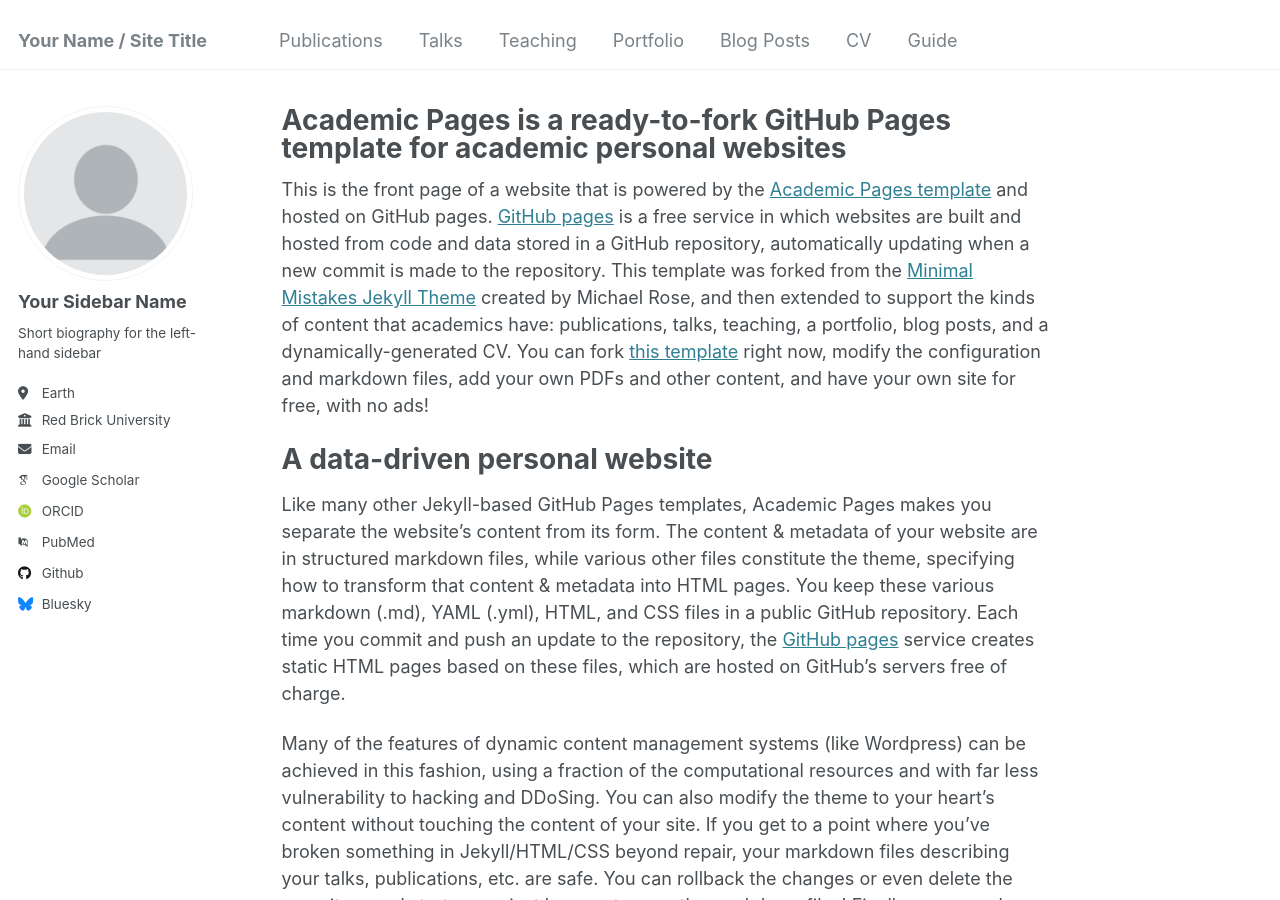
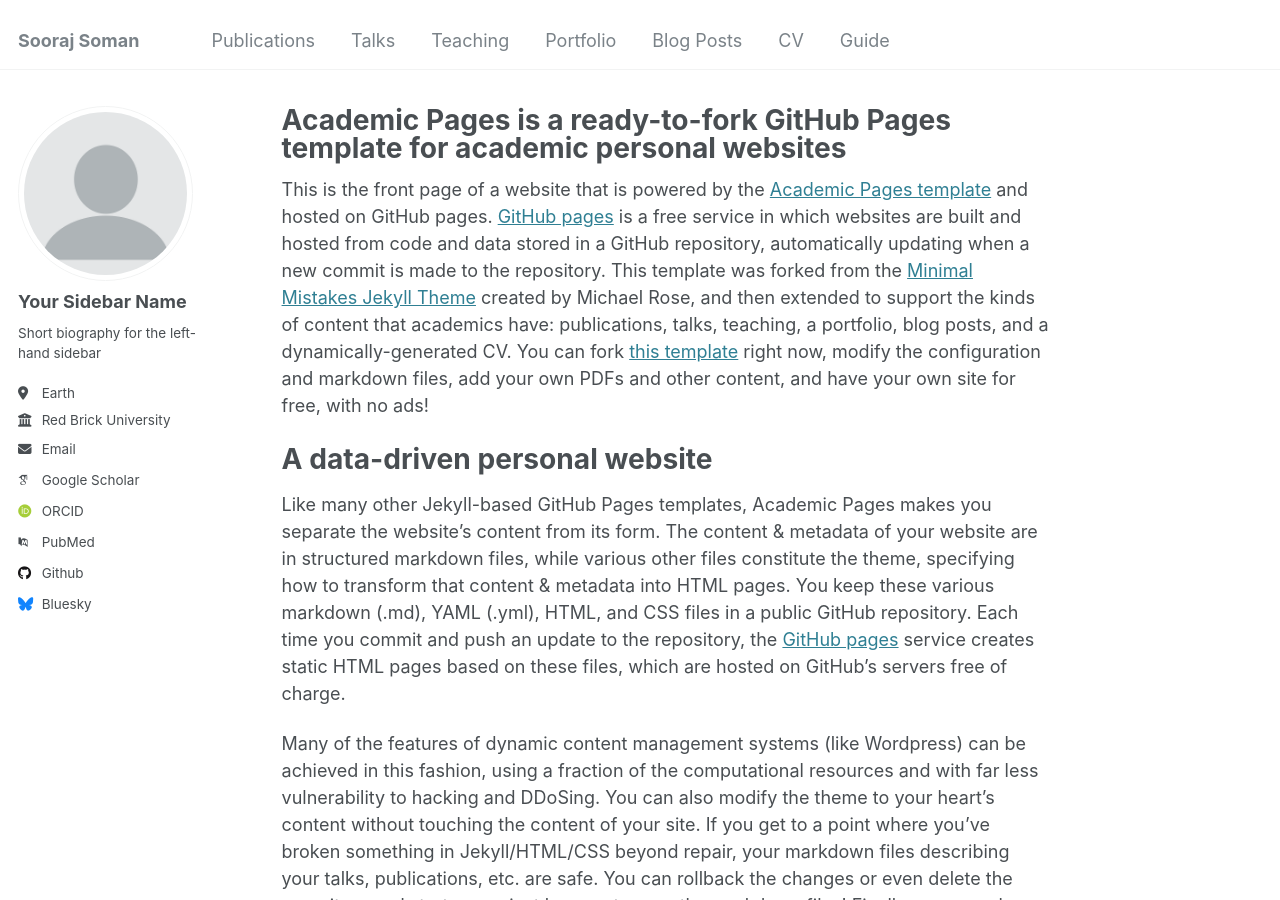
Before and after one commit to soorajss1729/soorajss1729.github.io, a Jekyll site: the page built from _pages/about.md, in a window 1280 px wide and 900 px high. Built offline with Jekyll 4.4.1, drawn with Linux system fonts in a browser that asks for light colours; some web fonts are replaced.

Commit message:
Update _config.yml

```diff
--- a/_config.yml
+++ b/_config.yml
@@ -8,7 +8,7 @@
 
 # Basic Site Settings
 locale                   : "en-US"
-title                    : "Your Name / Site Title"
+title                    : "Sooraj Soman"
 title_separator          : "-"
 name                     : &name "Your Name"
 description              : &description "personal description"
```
